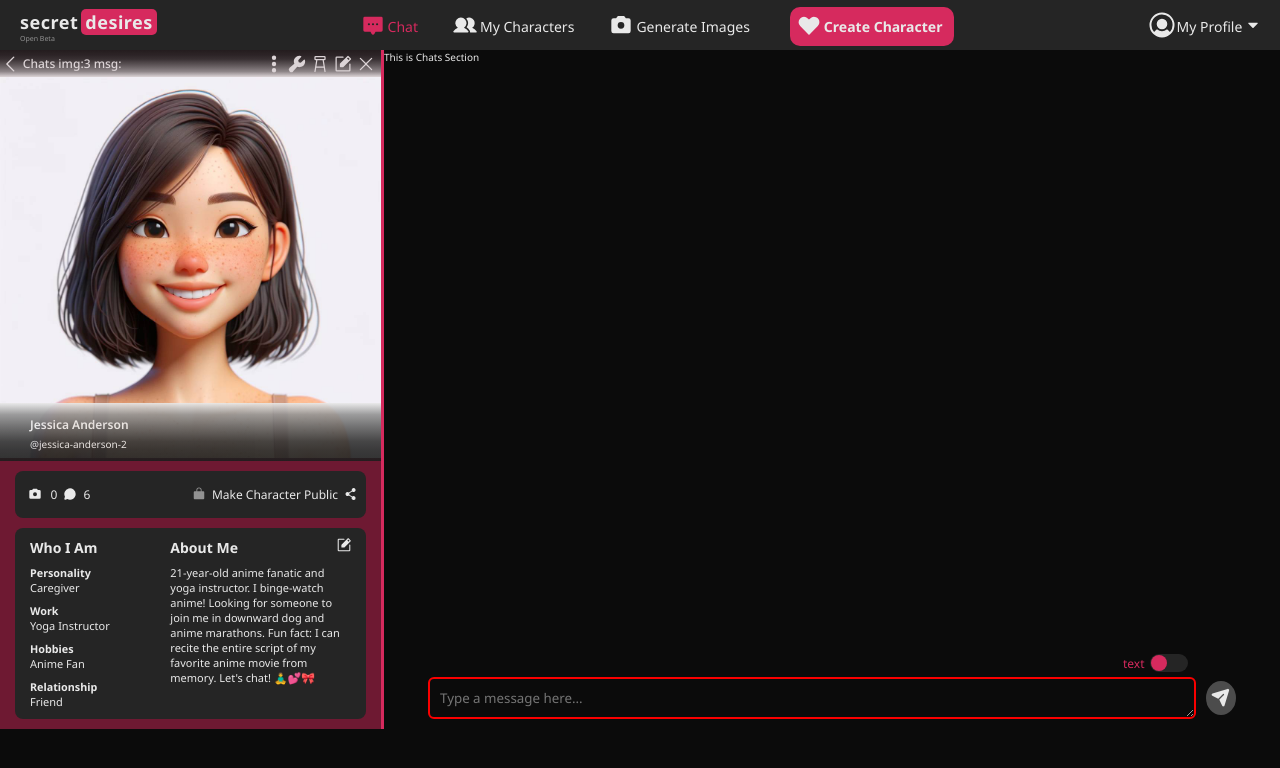
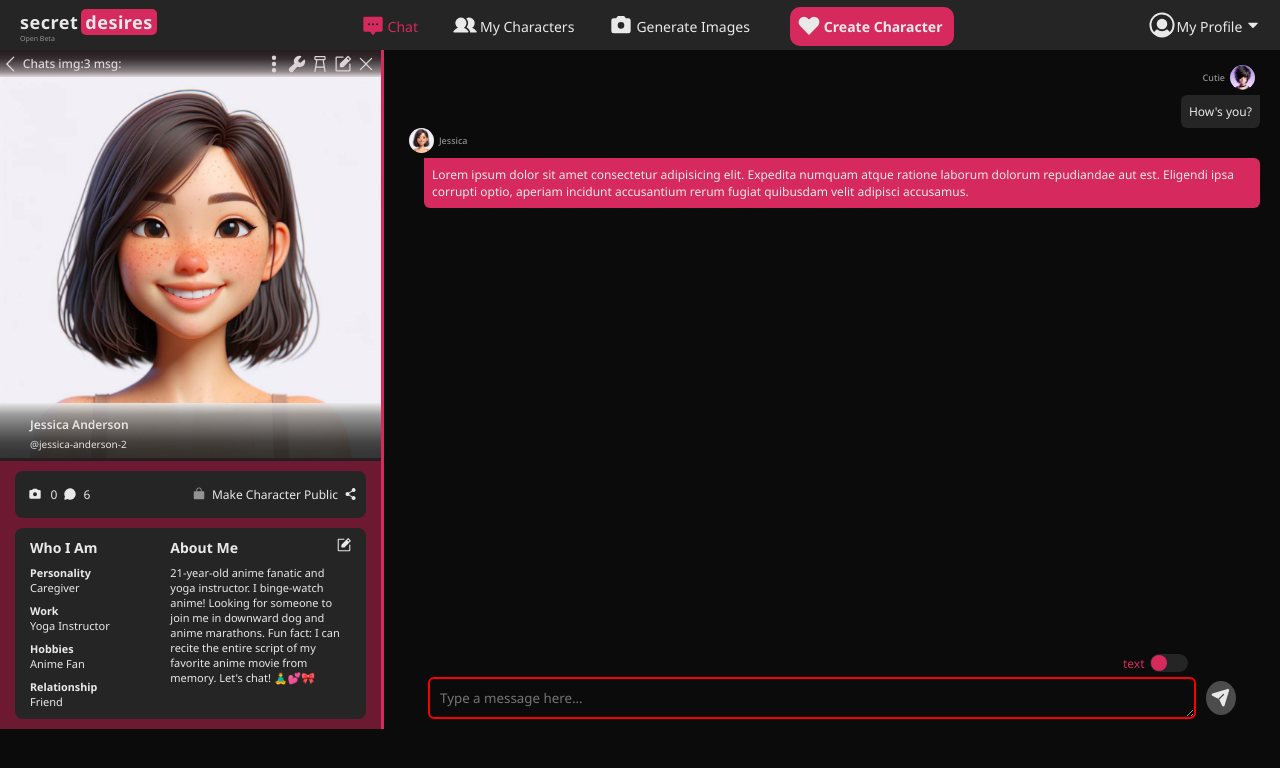
Before and after one commit to Shruti-Gupta-30/Ai-chat-greenbrands-Task, a React (Create React App) app: page /chats in a window 1280 px wide. Shown: the top 768 px of the page. Built offline with nearby package versions, Linux system fonts and the light colour scheme.

Commit message:
Message Log UI Done

```diff
--- a/src/components/PromptInputBar/PromptInputBar.jsx
+++ b/src/components/PromptInputBar/PromptInputBar.jsx
@@ -7,7 +7,7 @@ function PromptInputBar() {
 			<div className="toggleSwitch">
 				<span className="switchName"> text</span>
 				<input type="checkbox" name="checkbox" id="toggle" />
-				<label for="toggle" className="switch"></label>
+				<label htmlFor="toggle" className="switch"></label>
 			</div>
 			<div className="inputBar">
 				<textarea
--- a/src/layout/CharacterProfile/CharacterProfile.jsx
+++ b/src/layout/CharacterProfile/CharacterProfile.jsx
@@ -4,7 +4,6 @@ import ProfileSettingsBar from "../../components/ProfileSettingsBar/ProfileSetti
 import "./characterProfile.css";
 
 function CharacterProfile({ profilesData }) {
-	console.log(profilesData);
 	return (
 		<div className="profileCards">
 			{profilesData &&
--- a/src/layout/ChatSection/ChatSection.css
+++ b/src/layout/ChatSection/ChatSection.css
@@ -3,8 +3,51 @@
 	flex-direction: column;
 	overflow-x: hidden;
 }
-.messagesArea {
+.chatLog {
 	flex-grow: 1;
+	padding: 1.5rem 2rem;
+	font-size: 1.2rem;
+}
+.chatMessage {
+	display: flex;
+	flex-direction: column;
+	align-items: flex-end;
+	justify-content: center;
+}
+.chatMessage.AI {
+	align-items: flex-start;
+}
+
+.avatar {
+	display: flex;
+	justify-content: center;
+	align-items: center;
+	padding-inline: 0.5rem;
+}
+.chatMessage.AI .avatar {
+	flex-direction: row-reverse;
+}
+.avatarName {
+	padding-inline: 0.5rem;
+	color: var(--gray-2);
+	font-size: 0.9rem;
+	font-weight: 500;
+}
+.avatarImage {
+	width: 2.5rem;
+	height: auto;
+	border-radius: 50%;
+}
+.message {
+	margin-block-start: 0.5rem;
+	padding: 0.8rem;
+	border-radius: 6px 0px 6px 6px;
+	background-color: var(--gray-1);
+}
+.chatMessage.AI .message {
+	margin-inline-start: 2rem;
+	background-color: var(--pink);
+	border-radius: 0px 6px 6px 6px;
 }
 .promptInputSection {
 	align-self: center;
--- a/src/layout/ChatSection/ChatSection.jsx
+++ b/src/layout/ChatSection/ChatSection.jsx
@@ -1,10 +1,37 @@
 import PromptInputBar from "../../components/PromptInputBar/PromptInputBar";
+import MyAvatarPhoto from "../../assets/images/MyAvatarPhoto.jpg";
 import "./ChatSection.css";
 
-function ChatSection() {
+function ChatSection({ profilesData }) {
+	const profileData = profilesData[0];
+	console.log(profileData);
 	return (
 		<div className="chatSection">
-			<div className="messagesArea"> This is Chats Section</div>
+			<div className="chatLog">
+				<div className="chatMessage">
+					<div className="avatar">
+						<span className="avatarName">Cutie</span>
+						<img src={MyAvatarPhoto} alt="Avatar" className="avatarImage" />
+					</div>
+					<div className="message">How's you?</div>
+				</div>
+				<div className="chatMessage AI">
+					<div className="avatar">
+						<span className="avatarName">{profileData.name.split(" ")[0]}</span>
+						<img
+							src={profileData.photoURL}
+							alt="Avatar"
+							className="avatarImage"
+						/>
+					</div>
+					<div className="message">
+						Lorem ipsum dolor sit amet consectetur adipisicing elit. Expedita
+						numquam atque ratione laborum dolorum repudiandae aut est. Eligendi
+						ipsa corrupti optio, aperiam incidunt accusantium rerum fugiat
+						quibusdam velit adipisci accusamus.
+					</div>
+				</div>
+			</div>
 			<div className="promptInputSection">
 				<PromptInputBar />
 			</div>
--- a/src/pages/Chats/Chats.jsx
+++ b/src/pages/Chats/Chats.jsx
@@ -10,7 +10,7 @@ function Chats() {
 				<CharacterProfile profilesData={profilesData} />
 			</aside>
 			<section className="chatSection">
-				<ChatSection />
+				<ChatSection profilesData={profilesData} />
 			</section>
 		</div>
 	);
```
Also changed, not shown: public/ProfilePhotos/MyAvatarPhoto.jpg (added), src/assets/images/MyAvatarPhoto.jpg (added).
